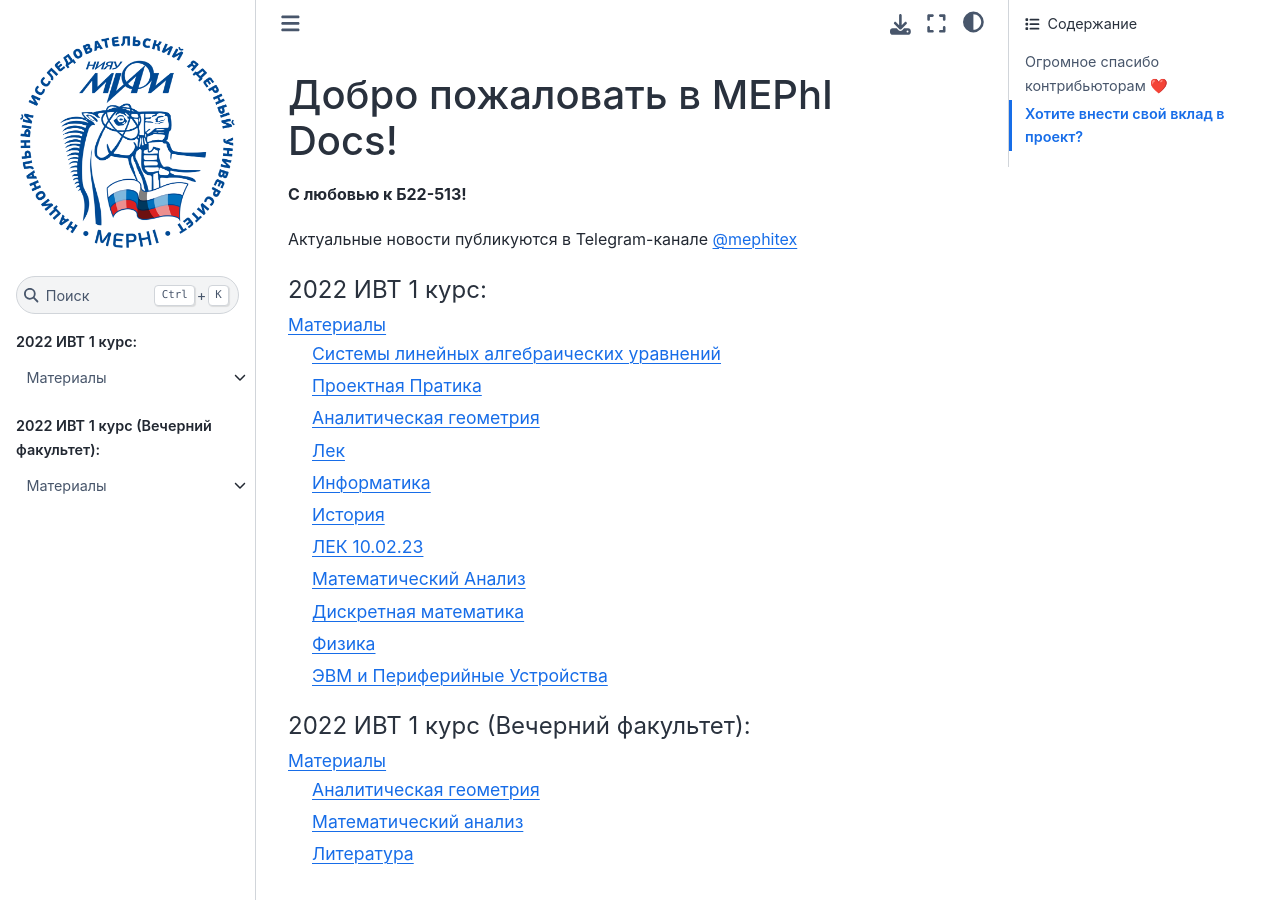
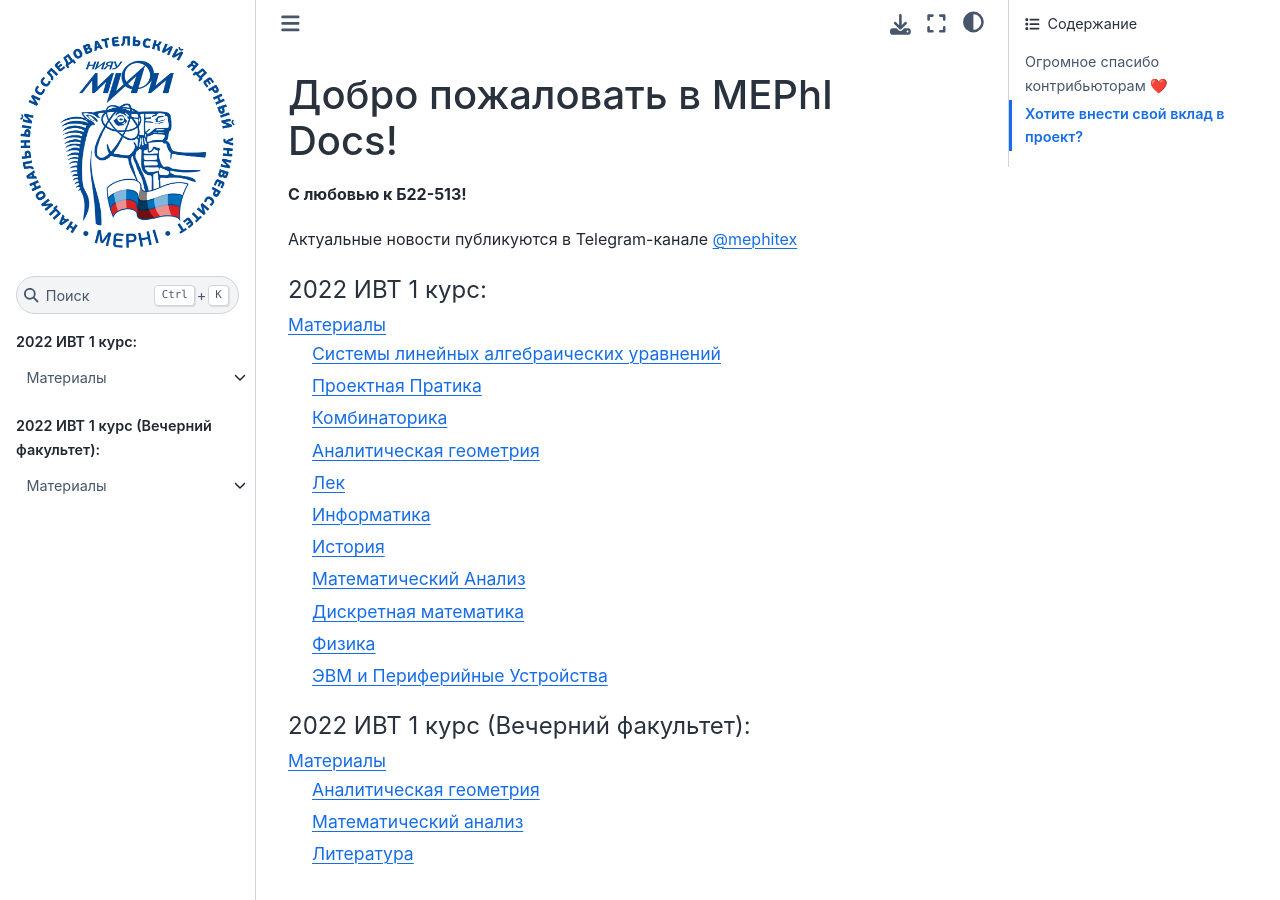
Before and after one commit to mephi-tex/mephi-tex, a Sphinx documentation site: the page built from docs/index.md, in a window 1280 px wide and 900 px high. Built offline with Sphinx 7.4.7 and the Sphinx Book theme 1.1.4, drawn with Linux system fonts in a browser that asks for light colours; the version number could not be read and is left out.

Commit message:
Move IVT/Комбинаторика.md to IVT/combinatorics.md and add header

```diff
--- a/docs/IVT/Комбинаторика.md
+++ b/docs/IVT/combinatorics.md
@@ -1,3 +1,5 @@
+# Комбинаторика
+
 Учебник, задачник - Виленкин комбинаторика
 Задачник - Короткова комбинаторика
 
```
